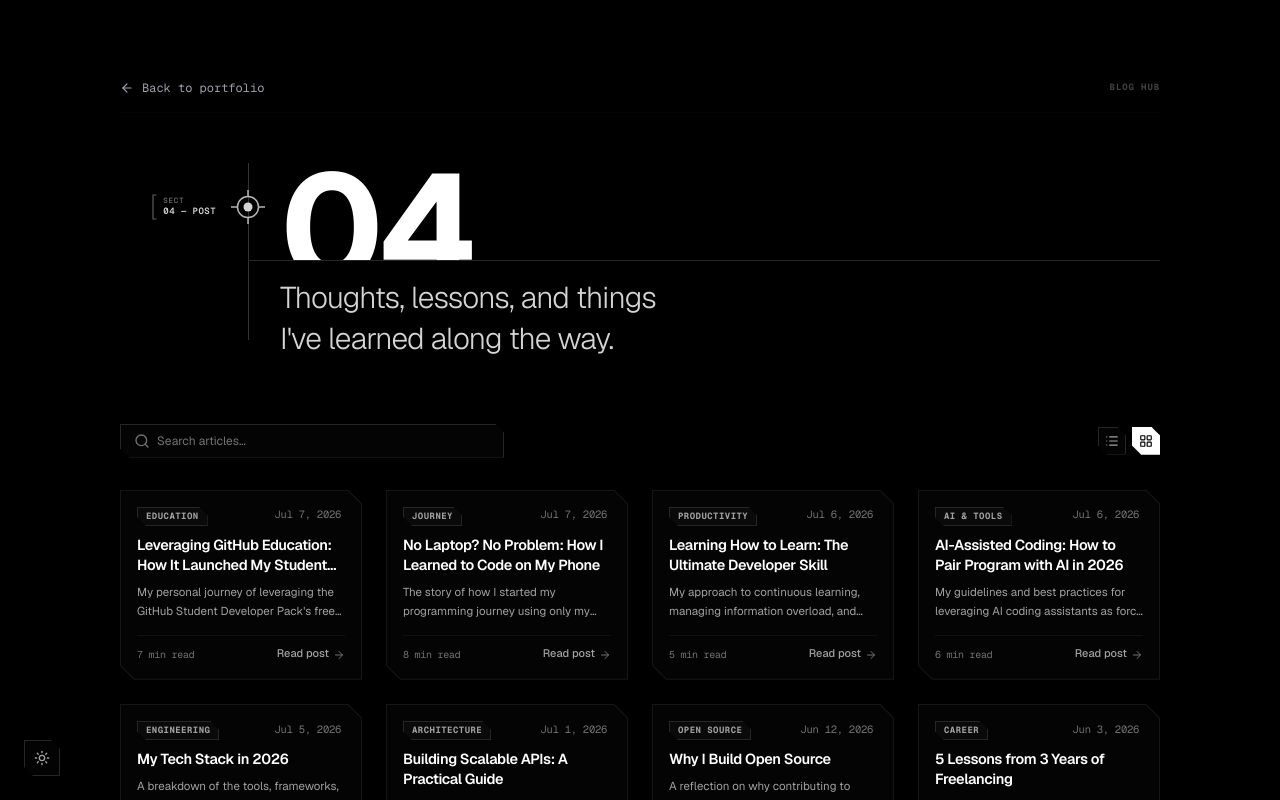
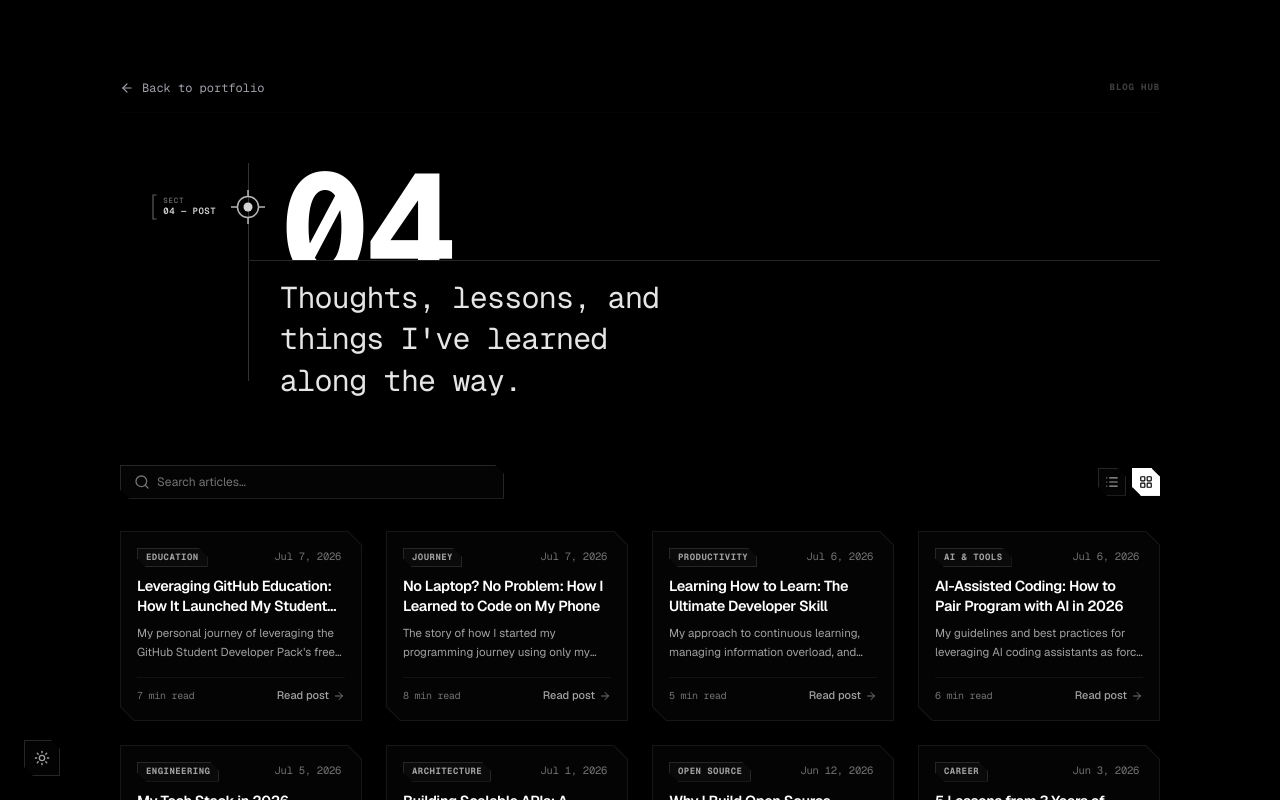
Before and after one commit to 0xp47/0xp47.github.io, a Next.js app: page /blog in a window 1280 px wide. Shown: the top 800 px of the page. Built offline with nearby package versions, Linux system fonts and the light colour scheme.

Commit message:
style(typography): match section titles and editorial numbers to 0xp47 monospace font

```diff
--- a/src/components/shared/section-header.tsx
+++ b/src/components/shared/section-header.tsx
@@ -60,7 +60,7 @@ export function SectionHeader({ eyebrow, title, index }: SectionHeaderProps) {
 
         {/* Massive Section Number container: bottom ~30% is cleanly hidden by overflow-hidden and border-b */}
         <div className="relative w-full overflow-hidden border-b border-neutral-300 dark:border-neutral-800 h-[64px] sm:h-[86px] md:h-[94px] lg:h-[108px] pl-0 sm:pl-7 md:pl-8">
-          <div className="font-sans text-7xl sm:text-9xl md:text-[130px] lg:text-[150px] font-bold tracking-tight text-foreground leading-none select-none">
+          <div className="font-mono text-7xl sm:text-9xl md:text-[130px] lg:text-[150px] font-bold tracking-tight text-foreground leading-none select-none">
             {displayIndex}
           </div>
         </div>
@@ -68,7 +68,7 @@ export function SectionHeader({ eyebrow, title, index }: SectionHeaderProps) {
 
       {/* Section Title below the line */}
       <div className="pt-3.5 sm:pt-4 pl-0 sm:pl-7 md:pl-8 max-w-sm sm:max-w-sm md:max-w-md">
-        <h2 className="text-xl sm:text-2xl md:text-3xl font-light text-neutral-700 dark:text-neutral-300 tracking-tight leading-snug">
+        <h2 className="font-mono text-xl sm:text-2xl md:text-3xl font-normal text-neutral-800 dark:text-neutral-200 tracking-tight leading-snug">
           {title}
         </h2>
       </div>
--- a/src/components/shared/section.tsx
+++ b/src/components/shared/section.tsx
@@ -142,7 +142,7 @@ export function Section({ id, title, children, headerAction, headerMarginBottom
 
             {/* Massive Section Number container: clean border-b cutoff */}
             <div className="relative w-full overflow-hidden border-b border-neutral-300 dark:border-neutral-800 h-[64px] sm:h-[86px] md:h-[94px] lg:h-[108px] pl-0 sm:pl-7 md:pl-8">
-              <div className="font-sans text-7xl sm:text-9xl md:text-[130px] lg:text-[150px] font-bold tracking-tight text-foreground leading-none select-none">
+              <div className="font-mono text-7xl sm:text-9xl md:text-[130px] lg:text-[150px] font-bold tracking-tight text-foreground leading-none select-none">
                 {index}
               </div>
             </div>
@@ -150,7 +150,7 @@ export function Section({ id, title, children, headerAction, headerMarginBottom
 
           {/* Section Title below the line */}
           <div className="pt-3 sm:pt-4 pl-0 sm:pl-7 md:pl-8 flex flex-row items-end justify-between gap-4">
-            <h2 className="text-xl sm:text-2xl md:text-3xl font-light text-neutral-700 dark:text-neutral-300 tracking-tight leading-snug max-w-sm sm:max-w-sm md:max-w-md">
+            <h2 className="font-mono text-xl sm:text-2xl md:text-3xl font-normal text-neutral-800 dark:text-neutral-200 tracking-tight leading-snug max-w-sm sm:max-w-sm md:max-w-md">
               {title}
             </h2>
             {headerAction && (
--- a/src/lib/github-stats.json
+++ b/src/lib/github-stats.json
@@ -3,5 +3,5 @@
   "publicRepos": 15,
   "totalStars": 7,
   "followers": 6,
-  "updatedAt": "2026-11-07T16:55:30.214Z"
+  "updatedAt": "2026-11-07T17:27:22.859Z"
 }
```
Also changed, not shown: src/lib/projects.json.
